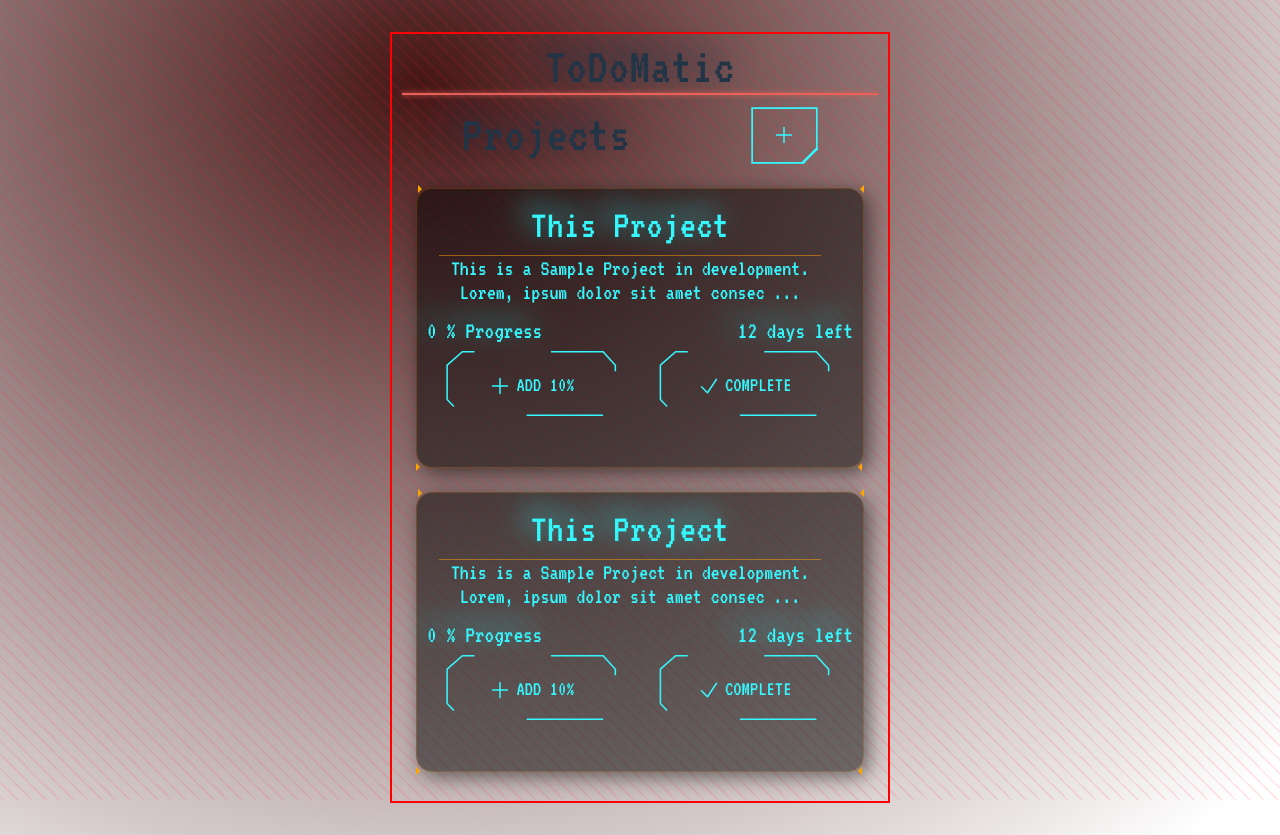
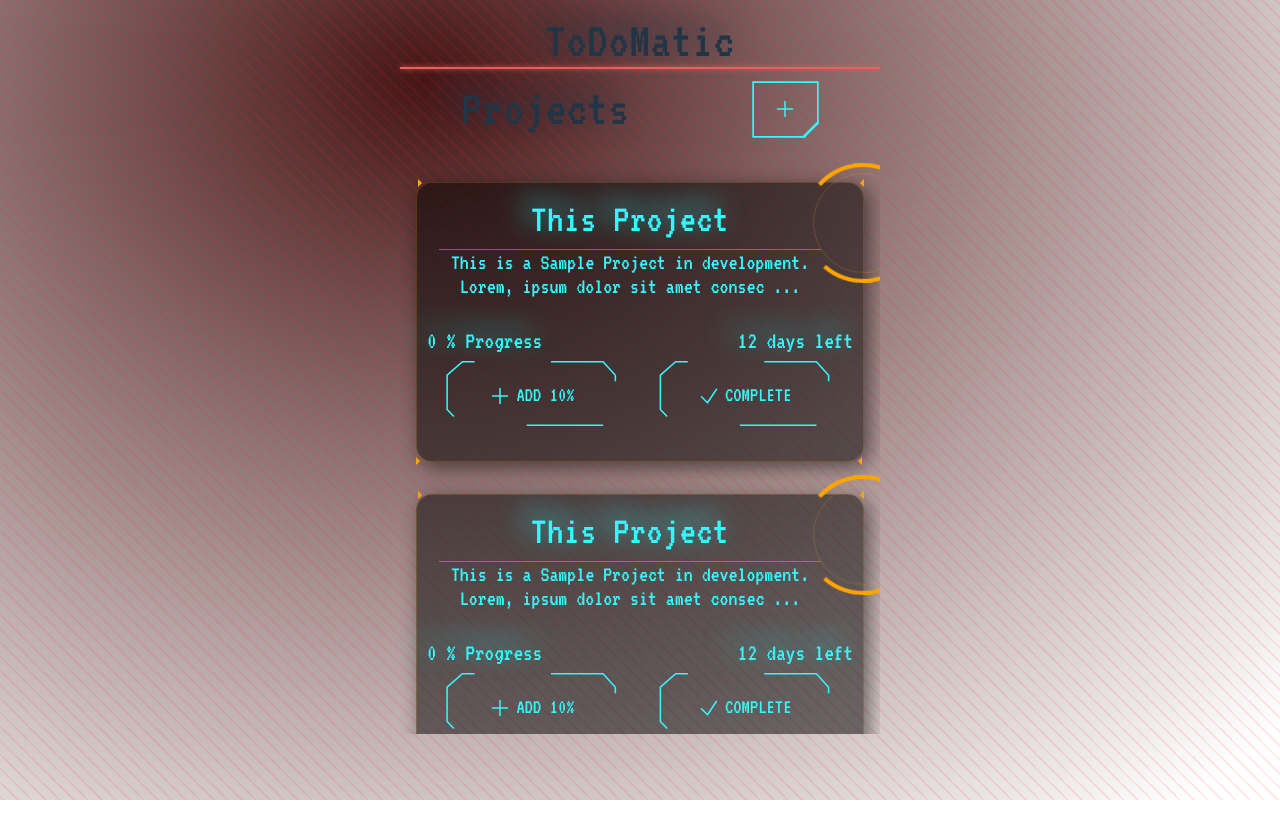
Before and after one commit to UNRIVALLEDKING/ModernTaskManager, a React (Vite) app: page / in a window 1280 px wide. After the commit the page ends 800 px from the top, so only its background shows below. Built offline with nearby package versions, Linux system fonts and the light colour scheme.

Commit message:
card container

```diff
--- a/src/App.css
+++ b/src/App.css
@@ -1,7 +1,7 @@
 #root {
   max-width: 1280px;
   margin: 0 auto;
-  padding: 2rem;
+  padding: 0.5rem 2rem;
   text-align: center;
 }
 
@@ -15,7 +15,7 @@
   max-width: 500px;
   padding: 5px 10px;
   min-width: 250px;
-  border: 2px solid red;
+  max-height: 100vh;
 }
 
 .add-btn {
@@ -68,3 +68,13 @@
   left: 0;
   width: 100%;
 }
+.card-container {
+  max-height: 73vh;
+  overflow-y: auto;
+  overflow-x: hidden;
+  scrollbar-width: none;
+}
+.card-container::-webkit-scrollbar {
+  width: 0;
+  height: 0;
+}
--- a/src/App.jsx
+++ b/src/App.jsx
@@ -6,7 +6,7 @@ function App() {
   return (
     <>
       <div className="line"></div>
-      <div className="base -mx-5 md:m-auto">
+      <div className="base -mx-5 sm:m-auto">
         <h1 className="header under">ToDoMatic</h1>
         <div className="flex justify-around my-3">
           <h1 className="header">Projects</h1>
@@ -31,6 +31,9 @@ function App() {
         <div className="card-container">
           <Card />
           <Card />
+          <Card />
+          <Card />
+          <Card />
         </div>
       </div>
     </>
--- a/src/components/card/Card.css
+++ b/src/components/card/Card.css
@@ -122,14 +122,15 @@
 
 .circle {
   position: absolute;
-  top: 20px;
-  left: 400px;
-  width: 150px;
-  height: 150px;
+  top: -20px;
+  right: -60px;
+  width: 120px;
+  height: 120px;
   border-width: 4px;
   border-style: solid;
   border-color: transparent orange;
   border-radius: 50%;
+  animation: rotating 2s linear infinite forwards;
 }
 
 .circle::after {
@@ -137,8 +138,8 @@
   position: absolute;
   top: 6px;
   left: 6px;
-  width: 130px;
-  height: 130px;
+  width: 100px;
+  height: 100px;
   border: 1px solid rgba(255, 165, 0, 0.2);
   border-radius: 50%;
 }
--- a/src/components/card/Card.jsx
+++ b/src/components/card/Card.jsx
@@ -1,12 +1,10 @@
 import React, { useState } from "react";
 import "./Card.css";
 
-// #2be4ea
 export default function Card() {
   const [progress, setProgress] = useState(0);
   const [animate, setAnimate] = useState(false);
   const [compAnimate, setCompAnimate] = useState(false);
-  // console.log("progress", progress);
 
   const addProgress = () => {
     if (progress >= 100) {
@@ -19,7 +17,6 @@ export default function Card() {
       }, 1500);
     }
   };
-  console.log("animate", animate);
 
   var str =
     "This is a Sample Project in development. Lorem, ipsum dolor sit amet consectetur adipisicing elit. Molestias minima voluptatem animi? Voluptate, ducimus fugiat neque dolore autem totam earum eligendi aut natus ipsum, repellat perspiciatis consequatur veritatis explicabo tempora.";
@@ -32,9 +29,9 @@ export default function Card() {
   };
   return (
     <>
-      <div className="max-w-md m-auto my-6">
+      <div className="max-w-md m-auto my-8">
         <div className="rounded-2xl pending-card box">
-          {/* <div class="circle"></div> */}
+          <div class="circle"></div>
 
           <div className="text-center p-3 sm:pr-8 ">
             <h3 className="text-xl font-bold title pb-4">This Project</h3>
@@ -43,7 +40,10 @@ export default function Card() {
             </p>
           </div>
 
-          <div className="progress_bar" style={{ width: `${progress}%` }}></div>
+          <div
+            className="progress_bar my-2"
+            style={{ width: `${progress}%` }}
+          ></div>
           <div className="flex justify-between">
             <span className="progress_data">{progress} % Progress</span>
 
--- a/src/index.css
+++ b/src/index.css
@@ -46,8 +46,17 @@ body {
   margin: 0;
   min-width: 320px;
   min-height: 100vh;
+  overflow-y: scroll;
+  scrollbar-width: none;
 }
-
+html {
+  overflow-y: scroll;
+  scrollbar-width: none;
+}
+body::-webkit-scrollbar {
+  width: 0;
+  height: 0;
+}
 h1 {
   font-size: 3.2em;
   line-height: 1.1;
```
